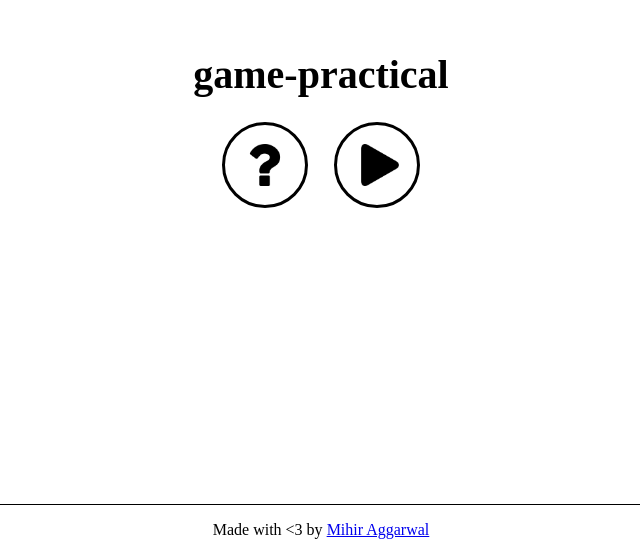
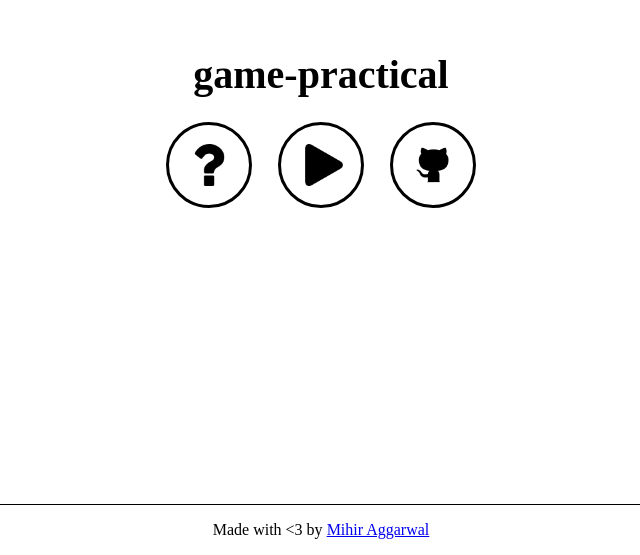
Before and after one commit to mihiraggarwal/game-practical, a SvelteKit app in the folder client/: page / in a window 1280 px wide. Shown: the part 245-800 px from the top of the page, without its empty margins (319-959 px from the left). Built offline with nearby package versions, Linux system fonts and the light colour scheme; a web font is replaced by a local one.

Commit message:
minor readme update

```diff
--- a/client/src/routes/+page.svelte
+++ b/client/src/routes/+page.svelte
@@ -11,7 +11,7 @@
         <div class="options">
             <a class="link" href="/help"><img src={question} alt="question" class="question"></a>
             <a class="link" href="/play"><img src={play} alt="play" class="play"></a>
-            <!-- <a href="https://github.com/mihiraggarwal/game-practical" target="_blank"><img src={github} alt="github" class="github"></a> -->
+            <a href="https://github.com/mihiraggarwal/game-practical" target="_blank" class="link"><img src={github} alt="github" class="github"></a>
         </div>
     </div>
     <footer>
@@ -68,9 +68,9 @@
         margin-left: 0.5vw;
     }
 
-    /* .github {
+    .github {
         width: 3.2vw;
-    } */
+    }
 
     footer {
 		border-top: 1px solid #000;
```
